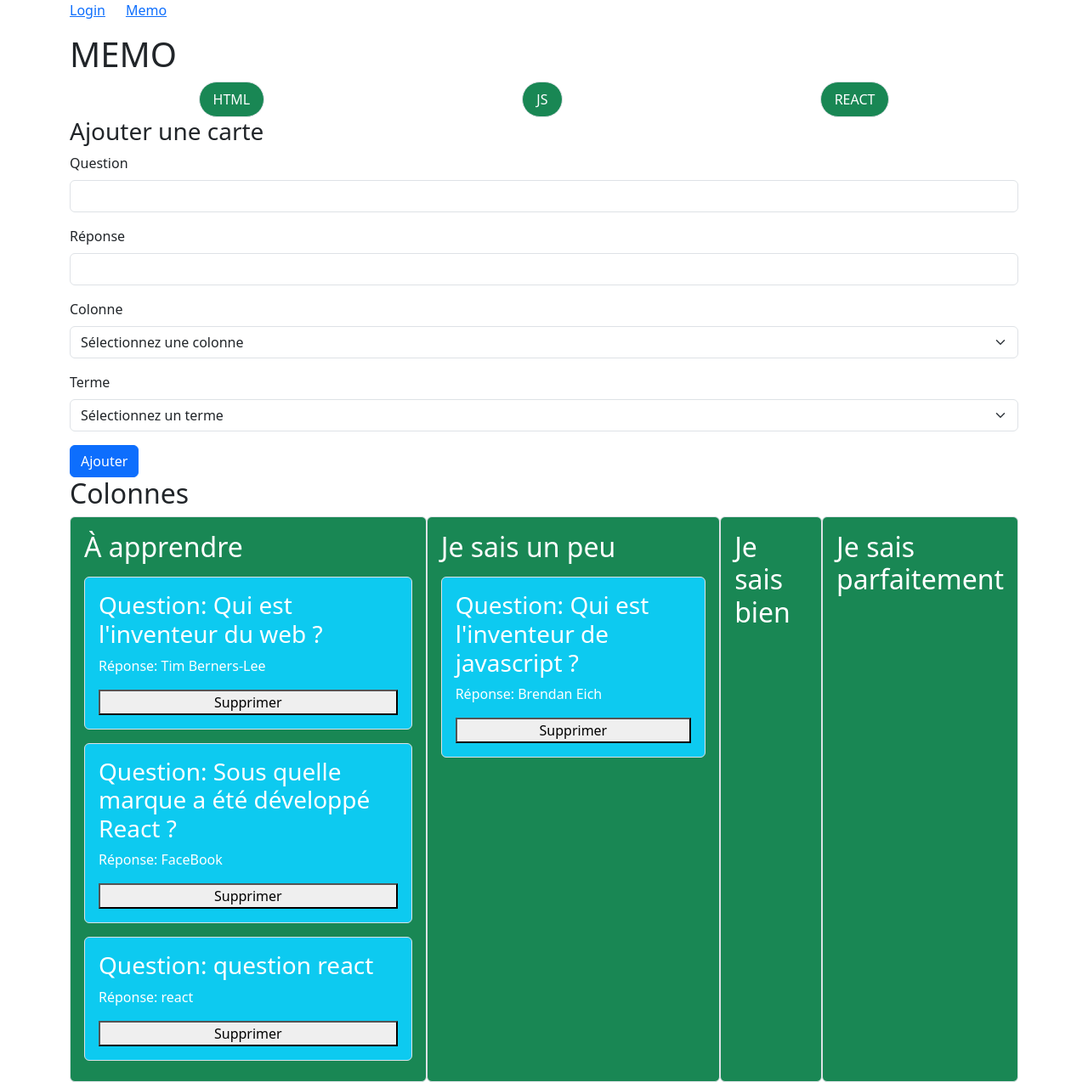
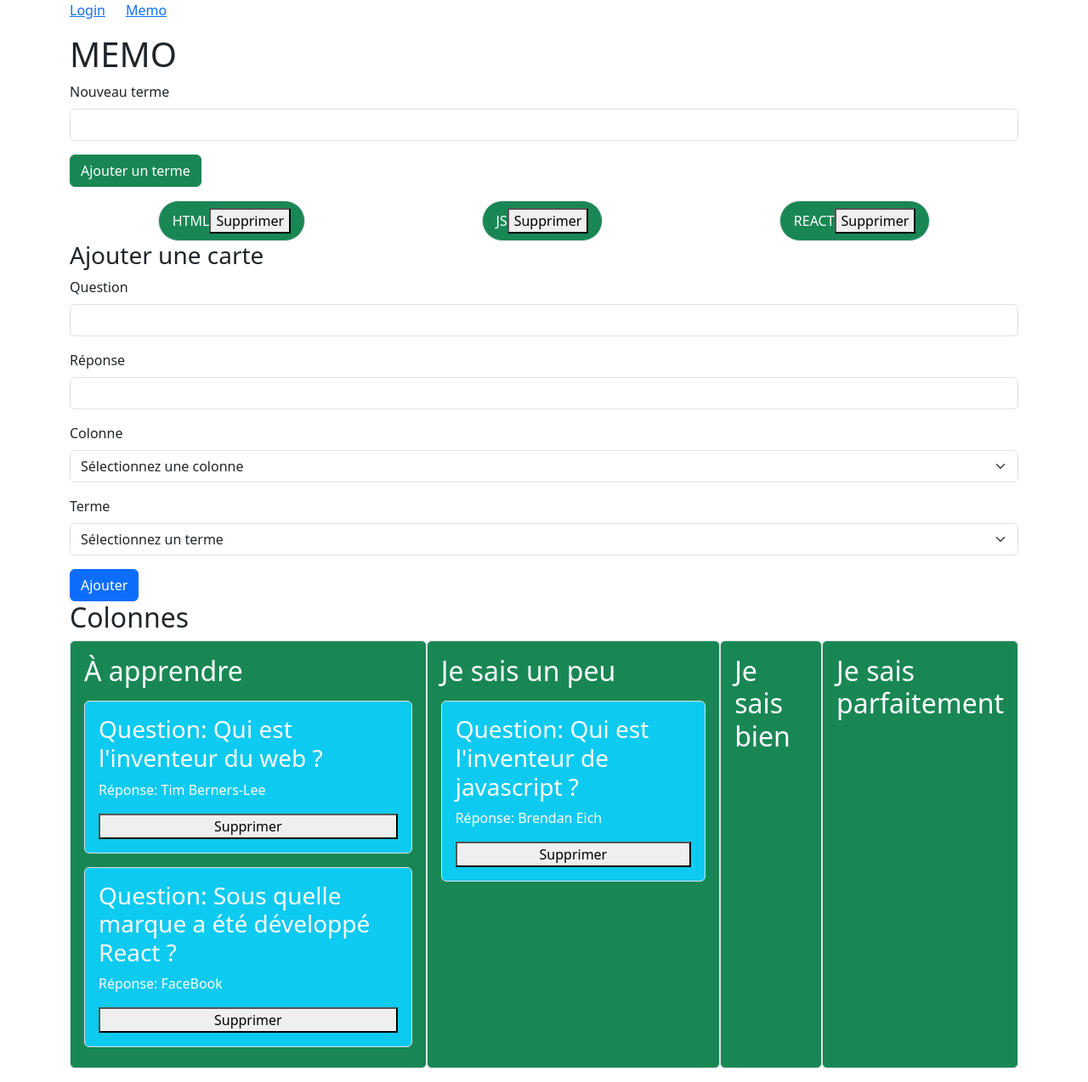
Before and after one commit to CherHamza/Memo_Project_ReactJS, a React (Create React App) app: page /Memo in a window 1280 px wide. Shown: the whole page at 85% size. Built offline with nearby package versions, Linux system fonts and the light colour scheme; data requests are answered from the project's data file.

Commit message:
crud done on cards & terms. still working on the ergonomy

```diff
--- a/db.json
+++ b/db.json
@@ -76,13 +76,6 @@
       "answer": "FaceBook",
       "column": 1,
       "tid": 586
-    },
-    {
-      "question": "question react",
-      "answer": "react",
-      "column": 1,
-      "term": 586,
-      "id": 35
     }
   ]
 }
--- a/src/components/Memo.jsx
+++ b/src/components/Memo.jsx
@@ -4,18 +4,22 @@ import JsonServerColumns from "../services/JsonServerColumns";
 import JsonServerCards from "../services/JsonServerCards";
 
 function Memo() {
-  const [terms, setTerms] = useState([]);
-  const [columns, setColumns] = useState([]);
-  const [cards, setCards] = useState([]);
+  // Définition des états du composant
+  const [terms, setTerms] = useState([]); // Liste des termes
+  const [columns, setColumns] = useState([]); // Liste des colonnes
+  const [cards, setCards] = useState([]); // Liste des cartes
   const [newCard, setNewCard] = useState({
     question: "",
     answer: "",
     column: "",
     term: ""
-  });
-  const [selectedTerm, setSelectedTerm] = useState(""); // afin de mettre a jour  l'etat pour le terme selectionné
+  }); // État du formulaire pour ajouter une carte
+  const [selectedTerm, setSelectedTerm] = useState(""); // Terme selectionné
+  const [newTerm, setNewTerm] = useState(""); // new terme à ajouter
 
+  // UseEffect pour charger les donnés du composant
   useEffect(() => {
+    // Fonction async pour charger les termes depuis JsonServer
     const fetchTerms = async () => {
       try {
         const loadedTerms = await JsonServerTerms.loadTerms();
@@ -25,6 +29,7 @@ function Memo() {
       }
     };
 
+    // Fonction async pour charger les colonnes depuis le Jsonserveur
     const fetchColumns = async () => {
       try {
         const loadedColumns = await JsonServerColumns.loadColumns();
@@ -34,6 +39,7 @@ function Memo() {
       }
     };
 
+    // Fonction asynchrone pour charger les cartes depuis le serveur
     const fetchCards = async () => {
       try {
         const loadedCards = await JsonServerCards.loadCards();
@@ -43,51 +49,104 @@ function Memo() {
       }
     };
 
+    // Appeler les fonctions pour charger les données
     fetchTerms();
     fetchColumns();
     fetchCards();
   }, []);
 
+  // Gérer le clic sur un terme
   const handleTermClick = (term) => {
-    setSelectedTerm(term.id); // afin de mettre a jour le terme selectionné
+    setSelectedTerm(term.id); // Mettre à jour le terme sélectionné
   };
 
+  // Fonction pour ajouter un terme
+  const handleAddTerm = async () => {
+    try {
+      const addedTerm = await JsonServerTerms.addTerm({
+        name: newTerm
+      });
+      setTerms([...terms, addedTerm]); // Ajouter le terme à la liste
+      setNewTerm(""); // Réinitialiser le champ du nom du terme
+    } catch (error) {
+      console.error("Erreur lors de l'ajout du terme :", error);
+    }
+  };
+
+  // Fonction pour supprimer un terme
+  const handleDeleteTerm = async (termId) => {
+    try {
+      await JsonServerTerms.deleteTerm(termId);
+      setTerms(terms.filter((term) => term.id !== termId)); // Filtrer les termes pour supprimer celui avec l'ID donné
+    } catch (error) {
+      console.error("Erreur lors de la suppression du terme :", error);
+    }
+  };
+
+  // Filtrer les cartes en fonction de la colonne et du terme sélectionnés
   const getCardsByColumnIdAndTerm = (columnId, termId) => {
     return cards.filter(
       (card) => card.column === columnId && (termId === "" || card.tid === termId)
     );
   };
 
+  // Fonction pour ajouter une carte
   const handleAddCard = async () => {
     try {
       const addedCard = await JsonServerCards.addCard({
         ...newCard,
-        term: selectedTerm // Utilise le terme sélectionné
+        term: selectedTerm // Utiliser le terme sélectionné
       });
-      setCards([...cards, addedCard]);
+      setCards([...cards, addedCard]); // Ajouter la carte à la liste
       setNewCard({
         question: "",
         answer: "",
         column: "",
         term: ""
-      });
+      }); // Réinitialiser le formulaire d'ajout de carte
     } catch (error) {
       console.error("Erreur lors de l'ajout de la carte :", error);
     }
   };
 
+  // Fonction pour supprimer une carte
   const handleDeleteCard = async (cardId) => {
     try {
       await JsonServerCards.deleteCard(cardId);
-      setCards(cards.filter((card) => card.id !== cardId));
+      setCards(cards.filter((card) => card.id !== cardId)); // Filtrer les cartes pour supprimer celle avec l'ID donné
     } catch (error) {
       console.error("Erreur lors de la suppression de la carte :", error);
     }
   };
 
+  // Rendu du composant
   return (
     <div>
       <h1>MEMO</h1>
+
+      {/* Champ pour le nom du nouveau terme */}
+      <div className="mb-3">
+        <label htmlFor="newTerm" className="form-label">
+          Nouveau terme
+        </label>
+        <input
+          type="text"
+          className="form-control"
+          id="newTerm"
+          value={newTerm}
+          onChange={(e) => setNewTerm(e.target.value)}
+        />
+      </div>
+
+      {/* Bouton pour ajouter un terme */}
+      <button
+        className="btn btn-success mb-3"
+        onClick={handleAddTerm}
+      >
+        Ajouter un terme
+      </button>
+
+      {/* Liste des termes */}
       <div className="d-flex justify-content-around">
         {terms.length > 0 &&
           terms.map((term) => (
@@ -99,9 +158,12 @@ function Memo() {
               onClick={() => handleTermClick(term)}
             >
               {term.name}
+              <button onClick={() => handleDeleteTerm(term.id)}>Supprimer</button>
             </span>
           ))}
       </div>
+
+      {/* Formulaire pour ajouter une carte */}
       <div>
         <h3>Ajouter une carte</h3>
         <form>
@@ -157,7 +219,7 @@ function Memo() {
             <select
               className="form-select"
               id="term"
-        value={newCard.tid} //
+              value={newCard.tid}
               onChange={(e) => setNewCard({ ...newCard, tid: parseInt(e.target.value) })}
               required
             >
@@ -175,8 +237,7 @@ function Memo() {
         </form>
       </div>
 
-
-
+      {/* Affichage des colonnes et des cartes */}
       <div>
         <h2>Colonnes</h2>
         <div className="d-flex justify-content-around">
--- a/src/services/JsonServerTerms.jsx
+++ b/src/services/JsonServerTerms.jsx
@@ -16,4 +16,41 @@ export default class JsonServerTerms {
           console.error("Erreur attrapée dans loadTerms : " + error);
         });
     }
+    static async addTerm(newTerm) {
+      try {
+        const response = await fetch(JsonServerTerms.url, {
+          method: "POST",
+          headers: {
+            "Content-Type": "application/json",
+          },
+          body: JSON.stringify(newTerm),
+        });
+
+        if (!response.ok) {
+          throw new Error("Erreur lors de l'ajout du terme");
+        }
+
+        const addedTerm = await response.json();
+        return addedTerm;
+      } catch (error) {
+        console.error("Erreur attrapée dans addTerm : " + error);
+        throw error;
+      }
+    }
+
+    static async deleteTerm(termId) {
+      try {
+        const response = await fetch(`${JsonServerTerms.url}/${termId}`, {
+          method: "DELETE",
+        });
+
+        if (!response.ok) {
+          throw new Error("Erreur lors de la suppression du terme");
+        }
+      } catch (error) {
+        console.error("Erreur attrapée dans deleteTerm : " + error);
+        throw error;
+      }
+    }
+
   }
```
Lines whose indentation alone changed are shown as unchanged.
